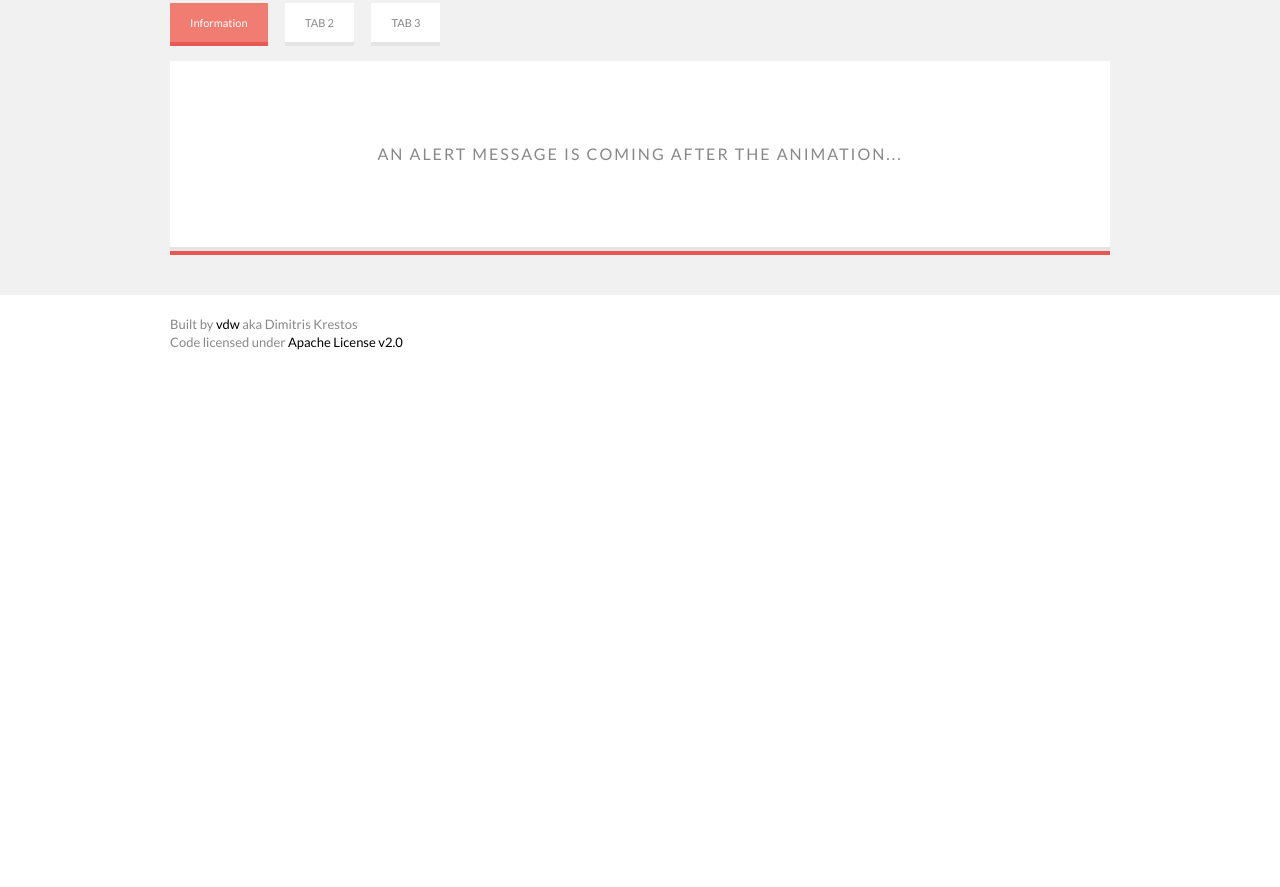
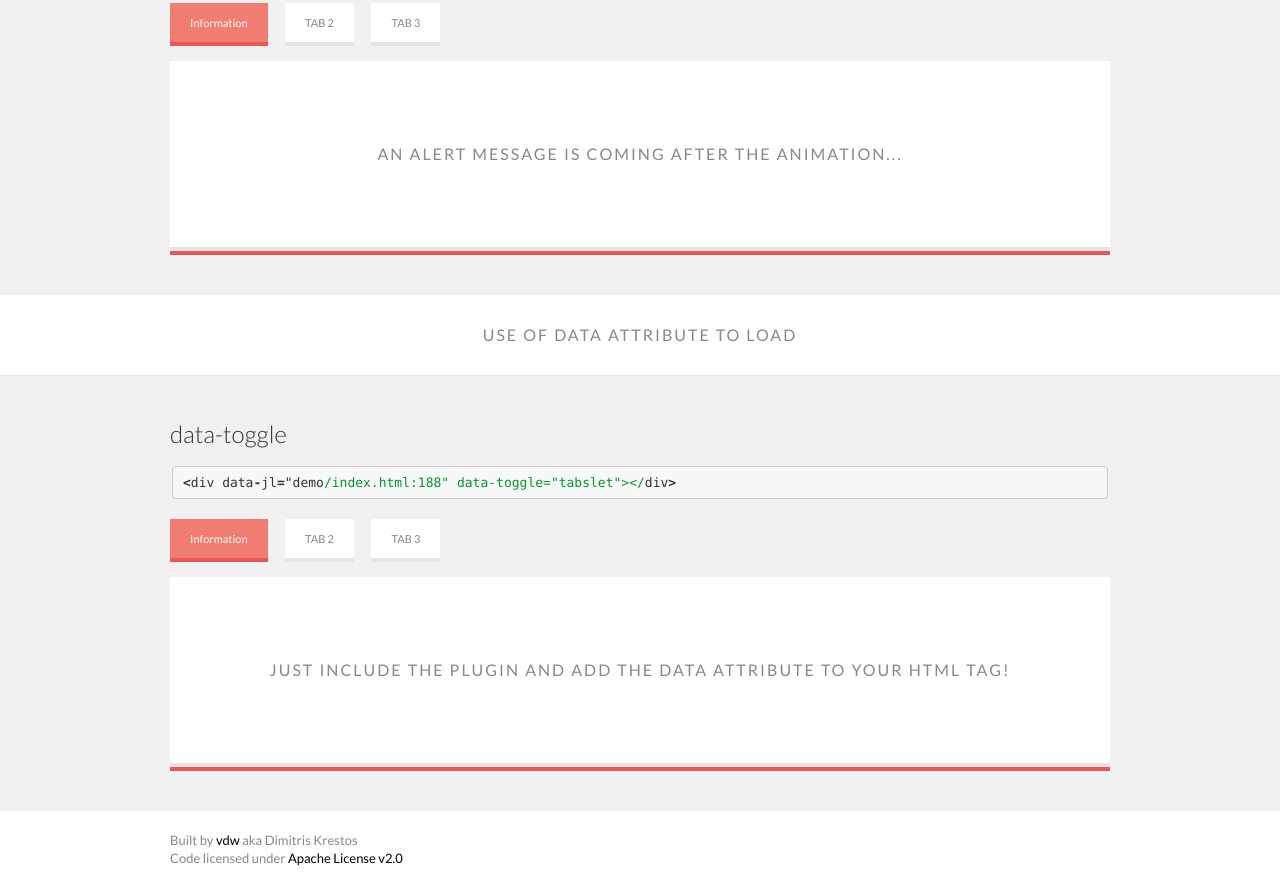
Before and after one commit to vdw/Tabslet, a plain HTML site: page demo/index.html in a window 1280 px wide. Shown: the part 3319-4206 px from the top of the page. Before the commit the page ends 3690 px from the top, so only its background shows below. Drawn offline with nearby package versions, Linux system fonts and the light colour scheme.

Commit message:
Update demo page

```diff
--- a/demo/index.html
+++ b/demo/index.html
@@ -177,6 +177,29 @@ $('.after_event').on("_after", function() {
 				</div>
 			</article>
 		</section>
+		<!-- CONTENT ends-->
+		<h3>Use of data attribute to load</h3>
+		<section>
+			<!-- CONTENT BLOCK -->
+			<article>
+				<h2>data-toggle</h2>
+				<p>
+<pre data-language="javascript">
+<div data-toggle="tabslet"></div>
+</pre>
+				</p>
+				<div class='tabs' data-toggle="tabslet">
+					<ul class='horizontal'>
+						<li><a href="#tab-1">Information</a></li>
+						<li><a href="#tab-2">TAB 2</a></li>
+						<li><a href="#tab-3">TAB 3</a></li>
+					</ul>
+					<div id='tab-1'><h3>Just include the plugin and add the data attribute to your html tag!</h3></div>
+					<div id='tab-2'><h3>TAB 2</h3></div>
+					<div id='tab-3'><h3>TAB 3</h3></div>
+				</div>
+			</article>
+		</section>
 	</div>
 	<!-- MAIN CONTAINER ends -->
 
```
